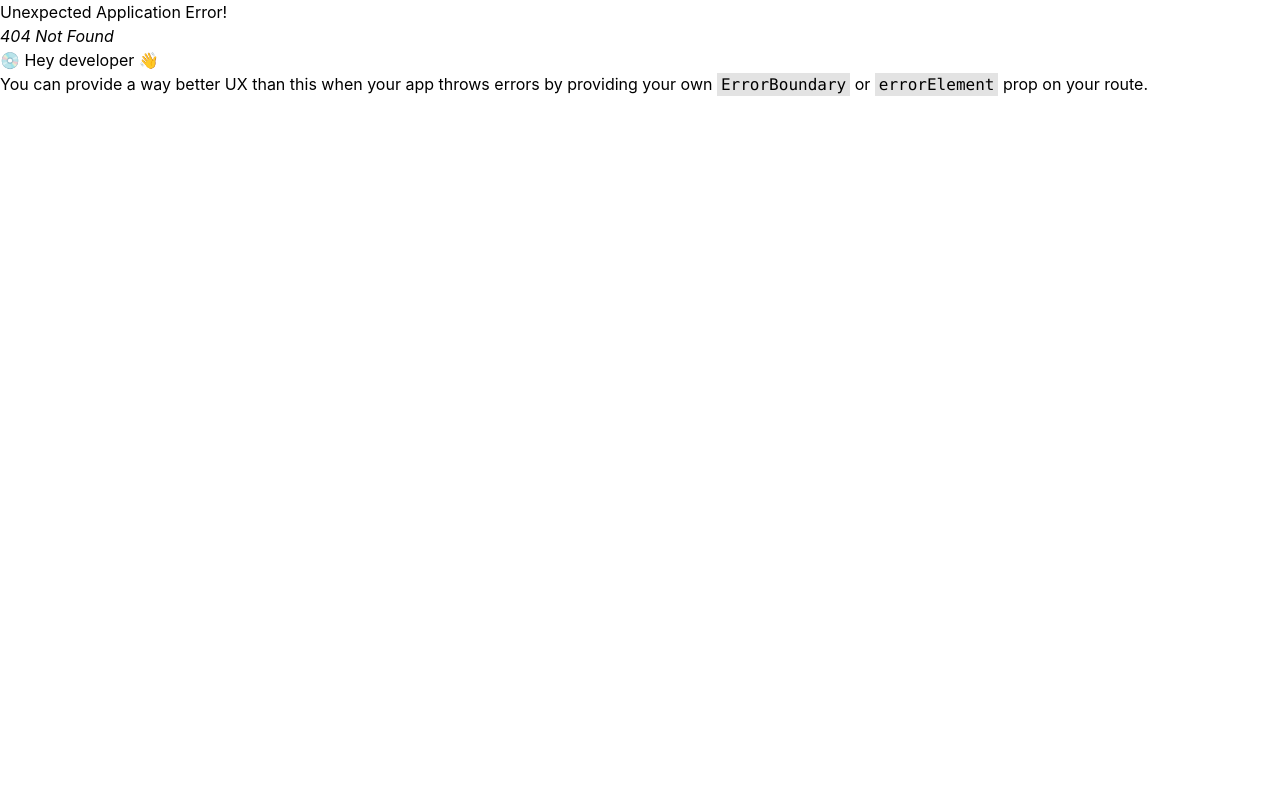
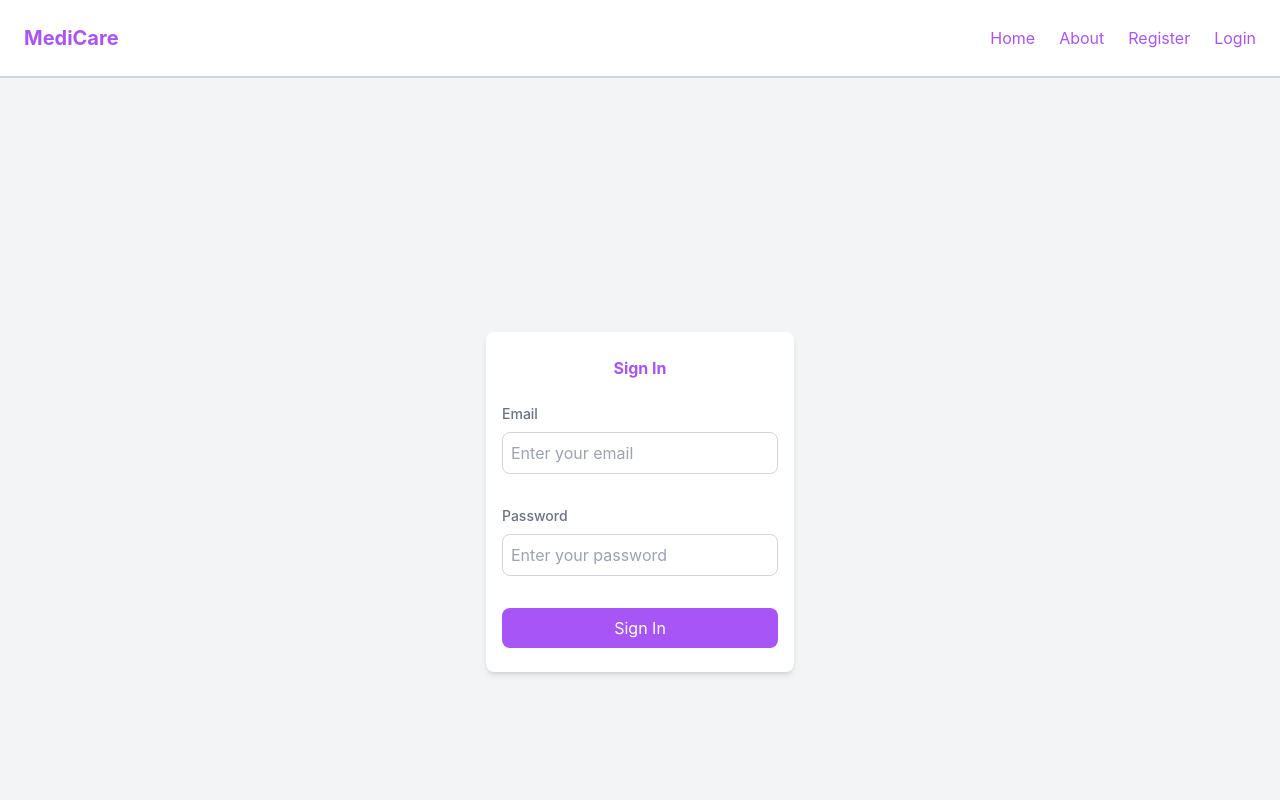
Before and after one commit to VarshaGitHub331/BITShack, a React (Create React App) app in the folder frontend/: page /login in a window 1280 px wide. Before the commit this address had no page. Shown: the top 800 px of the page. Built offline with nearby package versions, Linux system fonts and the light colour scheme.

Commit message:
loginpage

```diff
--- a/frontend/src/App.js
+++ b/frontend/src/App.js
@@ -14,6 +14,7 @@ import ViewAppointments from "./pages/ViewAppointments/ViewAppointment";
 import ViewProviderAppointments from "./pages/ViewProviderAppointments/ViewProviderAppointments.jsx";
 import Dashboard from "./pages/LocationDashboard/LocationDashboard.jsx";
 import HospitalMap from "./pages/LocationDashboard/LocateHospital.jsx";
+import Login from "./pages/Login/Login.jsx";
 function App() {
   const Layout = () => {
     return (
@@ -90,6 +91,10 @@ function App() {
           path: "/hospitalLocation",
           element: <HospitalMap />,
         },
+        {
+          path: "/login",
+          element: <Login />,
+        },
       ],
     },
   ]);
--- a/frontend/src/components/NavBar/NavBar.jsx
+++ b/frontend/src/components/NavBar/NavBar.jsx
@@ -10,6 +10,7 @@ export default function NavBar() {
   const { userState, UserLogin, UserLogout } = useAuthContext();
   const [openSidebar, setOpenSidebar] = useState(false);
   const [showLinks, setShowLinks] = useState(false);
+  const [showLoginLinks, setShowLoginLinks] = useState(false);
   console.log(userState);
   const navigate = useNavigate();
 
@@ -58,6 +59,31 @@ export default function NavBar() {
                 )}
               </div>
             )}
+            {!userState.user_id && (
+              <div className="relative">
+                <li
+                  className="hover:text-purple-500 cursor-pointer"
+                  onClick={(e) => {
+                    setShowLoginLinks(!showLinks);
+                  }}
+                >
+                  Login
+                </li>
+                {showLoginLinks && (
+                  <ul className="absolute  mt-2  bg-white shadow-md rounded-md p-2 border border-gray-200 text-sm">
+                    <li className="hover:text-purple-500 cursor-pointer">
+                      <Link to="/login?role=Patient">User</Link>
+                    </li>
+                    <li className="hover:text-purple-500 cursor-pointer">
+                      <Link to="/login?role=Provider">Provider</Link>
+                    </li>
+                    <li className="hover:text-purple-500 cursor-pointer">
+                      <Link to="/login?role=Admin">Hospital Admin</Link>
+                    </li>
+                  </ul>
+                )}
+              </div>
+            )}
 
             {userState?.name && (
               <button
--- /dev/null
+++ b/frontend/src/pages/Login/Login.jsx
@@ -0,0 +1,104 @@
+import { useState } from "react";
+import axios from "axios";
+import ReactLoading from "react-loading";
+import { useSearchParams, useNavigate } from "react-router-dom";
+import ClipLoader from "react-spinners/ClipLoader";
+import { useAuthContext } from "../../contexts/AuthContext";
+
+export default function Login() {
+  const [loading, setLoading] = useState(false);
+  const [email, setEmail] = useState("");
+  const [password, setPassword] = useState("");
+  const SERVER = process.env.REACT_APP_SERVER_URL;
+  const [searchParams] = useSearchParams();
+  const role = searchParams?.get("role");
+  const navigate = useNavigate();
+  const { UserLogin } = useAuthContext();
+
+  async function LoginUser(e) {
+    e.preventDefault(); // Prevent default form submission behavior
+    try {
+      setLoading(true);
+      const response = await axios.post(
+        `${SERVER}/user/login`,
+        {
+          email: email,
+          password: password,
+          role,
+        },
+        {
+          headers: {
+            "Content-Type": "application/json",
+          },
+        }
+      );
+      console.log(response.data);
+      UserLogin(response.data.resultUser); // Log in the user
+      setLoading(false);
+      navigate("/"); // Navigate to patient register
+    } catch (e) {
+      console.error("Login failed:", e);
+      setLoading(false);
+    }
+  }
+
+  return (
+    <>
+      <div className="min-h-screen flex items-center justify-center bg-gray-100">
+        <div
+          className="bg-white px-4 py-6 rounded-lg shadow-md w-full max-w-md mx-4
+        md:w-1/4"
+        >
+          <h2 className="text-md font-bold text-purple-500 text-center mb-6">
+            Sign In
+          </h2>
+          <form onSubmit={LoginUser}>
+            <div className="w-full h-full flex justify-center items-center">
+              {loading && <ClipLoader color="purple" size={20} />}
+            </div>
+            <div className="mb-8">
+              <label
+                htmlFor="email"
+                className="block text-gray-500 text-sm font-medium mb-2 text-left"
+              >
+                Email
+              </label>
+              <input
+                type="email"
+                id="email"
+                value={email}
+                onChange={(e) => setEmail(e.target.value)}
+                placeholder="Enter your email"
+                className="w-full p-2 border border-gray-300 rounded-lg focus:outline-none focus:ring-2 focus:ring-purple-200 focus:border-purple-200"
+                required
+              />
+            </div>
+            <div className="mb-8">
+              <label
+                htmlFor="password"
+                className="block text-gray-500 text-sm font-medium mb-2 text-left"
+              >
+                Password
+              </label>
+              <input
+                type="password"
+                id="password"
+                value={password}
+                onChange={(e) => setPassword(e.target.value)}
+                placeholder="Enter your password"
+                className="w-full p-2 border border-gray-300 rounded-lg focus:outline-none focus:ring-2 focus:ring-purple-200 focus:border-purple-200"
+                required
+              />
+            </div>
+            <button
+              type="submit"
+              className="w-full bg-purple-500 text-white py-2 px-4 rounded-lg hover:bg-purple-600 focus:outline-none focus:ring-2 focus:ring-purple-400 focus:ring-offset-1"
+            >
+              Sign In
+            </button>
+          </form>
+        </div>
+      </div>
+    </>
+  );
+}
```
